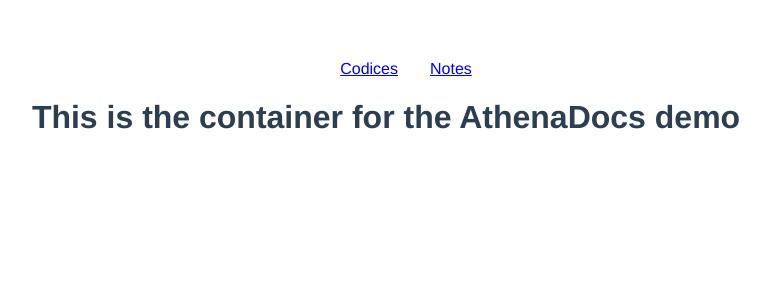
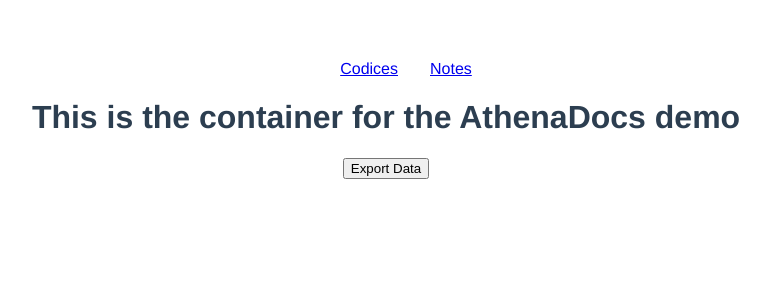
Before and after one commit to Jantho1990/athena-docs-exp, a Vue app: page /codices in a window 1280 px wide. Shown: the top 300 px of the page, without its empty margins (254-1024 px from the left). Built offline with nearby package versions, Linux system fonts and the light colour scheme.

Commit message:
added ability to save entire store as a json file

```diff
--- a/package.json
+++ b/package.json
@@ -11,6 +11,7 @@
     "build": "node build/build.js"
   },
   "dependencies": {
+    "file-saver": "^2.0.0",
     "vue": "^2.5.2",
     "vue-router": "^3.0.1",
     "vuex": "^3.0.1"
--- a/src/components/MainContainer.vue
+++ b/src/components/MainContainer.vue
@@ -15,13 +15,19 @@
     <main>
       <h1>This is the container for the AthenaDocs demo</h1>
       <router-view></router-view>
+      <export-button></export-button>
     </main>
   </div>
 </template>
 
 <script>
+import ExportButton from './buttons/ExportButton'
+
 export default {
-  name: 'MainContainer'
+  name: 'MainContainer',
+  components: {
+    ExportButton
+  }
 }
 </script>
 
--- /dev/null
+++ b/src/components/buttons/ExportButton.vue
@@ -0,0 +1,40 @@
+<template>
+<div>
+  <button @click="exportData">Export Data</button>
+  <a :href="downloadLink" class="invisible" download>Export Data</a>
+</div>
+</template>
+
+<script>
+import { mapGetters } from 'vuex'
+import { saveJson } from '../../lib/file'
+
+export default {
+  name: 'ExportButton',
+  computed: {
+    ...mapGetters({
+      wholeState: 'all'
+    })
+  },
+  data () {
+    return {
+      downloadLink: ''
+    }
+  },
+  methods: {
+    exportData () {
+      // this.downloadLink = `data:application/json,${JSON.stringify(this.wholeState)}`
+      saveJson({
+        json: this.wholeState,
+        name: 'test-file.json'
+      })
+    }
+  }
+}
+</script>
+
+<style>
+.invisible {
+  display: none;
+}
+</style>
--- /dev/null
+++ b/src/lib/file.js
@@ -0,0 +1,9 @@
+import { saveAs } from 'file-saver'
+
+export function saveJson (payload) {
+  const { json, name } = payload
+
+  const blob = new Blob([JSON.stringify(json)], {type: 'application/json'})
+
+  saveAs(blob, name)
+}
--- a/src/store/getters.js
+++ b/src/store/getters.js
@@ -1,4 +1,7 @@
 export default {
+  all: state => {
+    return { ...state }
+  },
   codices: state => state.codices.map(codex => {
     return {
       ...codex,
```
Also changed, not shown: 1 other file (tests, documents, lock files or other folders).
